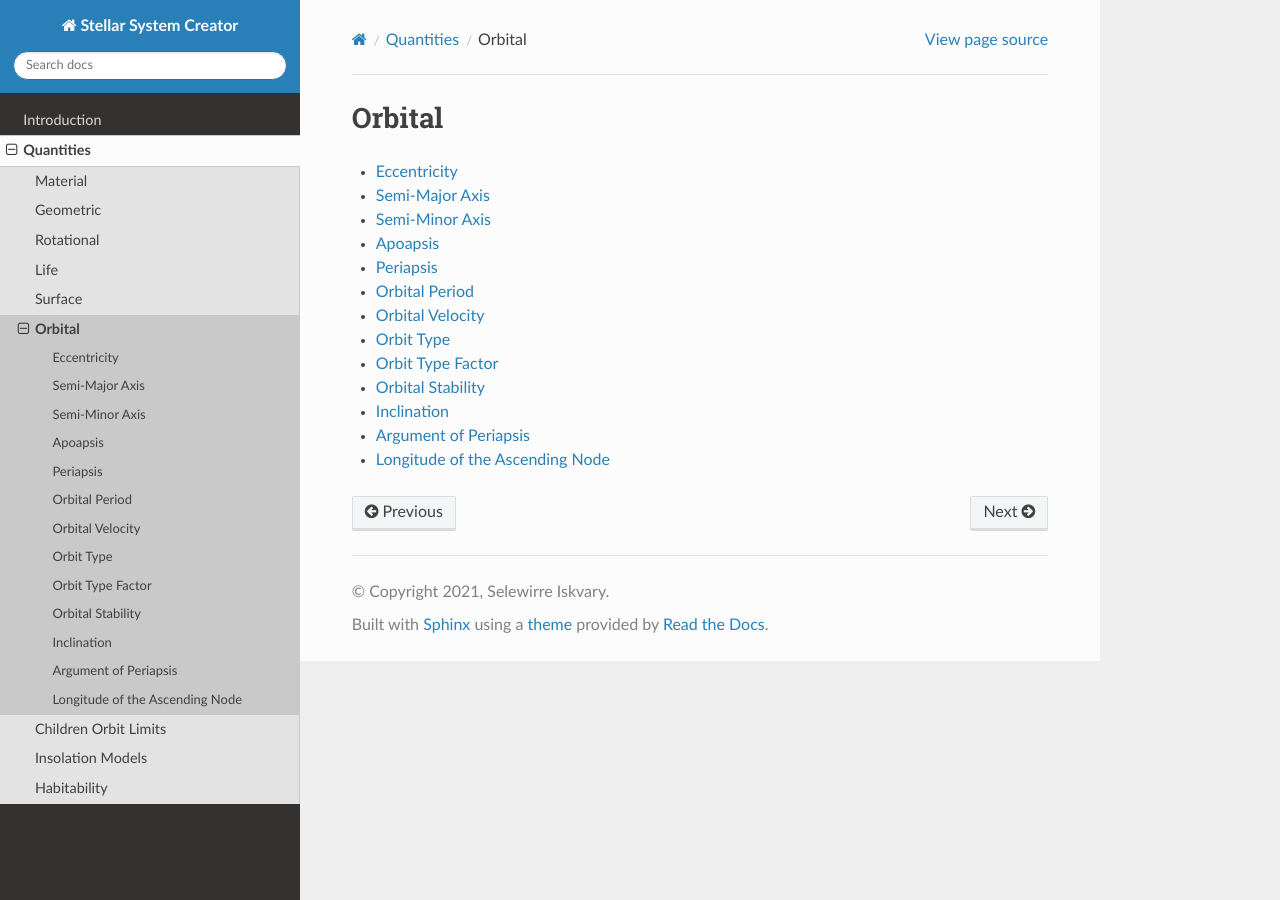
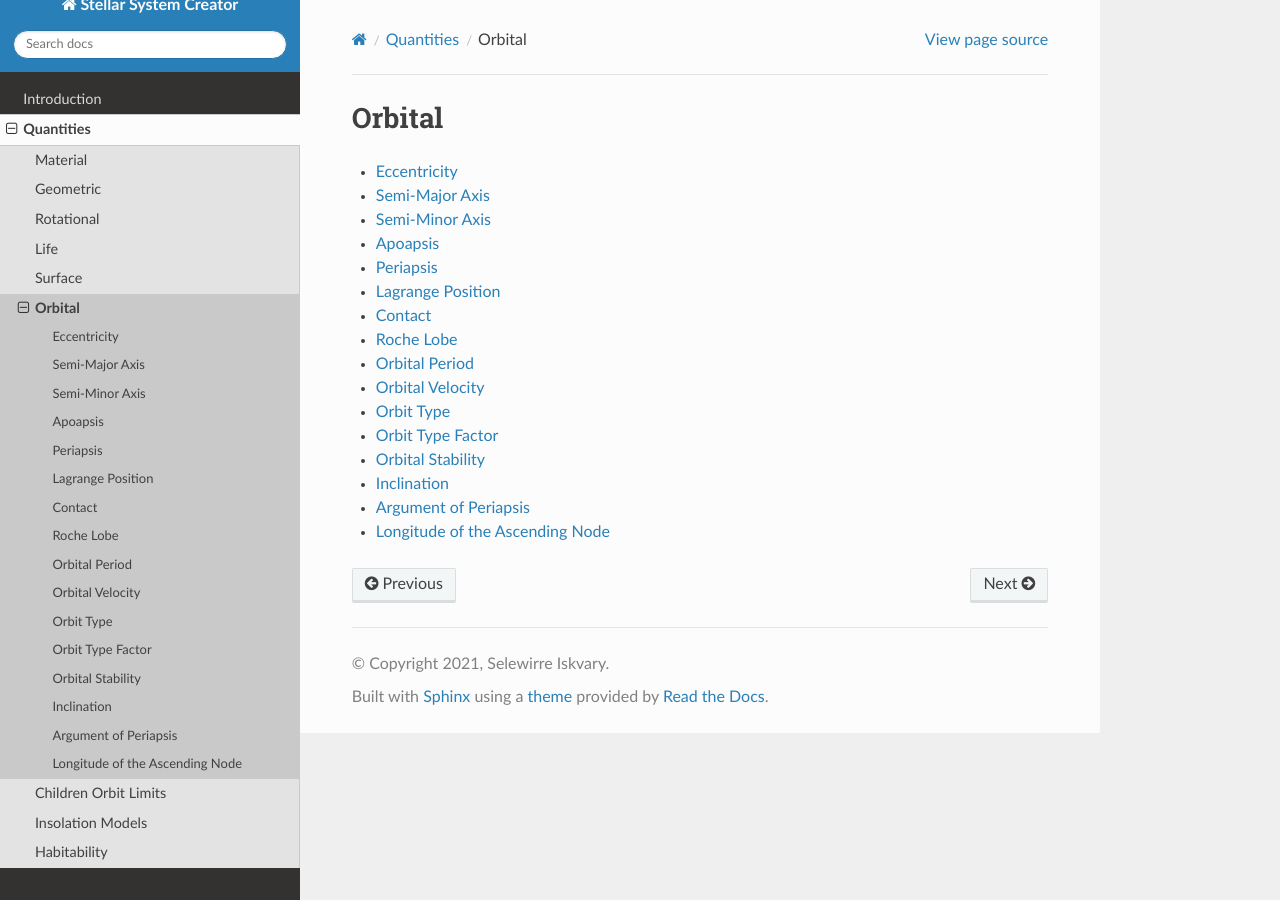
Before and after one commit to selewirre/stellar_system_creator, a Sphinx documentation site: the page built from stellar_system_creator/documentation/source/quantities/orbital/orbital.rst, in a window 1280 px wide. Built offline with Sphinx 7.4.7 and the Read the Docs theme 2.0.0, drawn with Linux system fonts in a browser that asks for light colours.

Commit message:
Added more documentation source files. That should conclude all the details quantities.

```diff
--- /dev/null
+++ b/stellar_system_creator/documentation/source/quantities/material/chemical_composition.rst
@@ -0,0 +1,2 @@
+Chemical Composition
+====================
--- /dev/null
+++ b/stellar_system_creator/documentation/source/quantities/material/composition_type.rst
@@ -0,0 +1,2 @@
+Composition Type
+================
--- a/stellar_system_creator/documentation/source/quantities/material/material.rst
+++ b/stellar_system_creator/documentation/source/quantities/material/material.rst
@@ -5,3 +5,5 @@ Material
 .. toctree::
     mass
     density
+    composition_type
+    chemical_composition
--- /dev/null
+++ b/stellar_system_creator/documentation/source/quantities/orbital/contact.rst
@@ -0,0 +1,2 @@
+Contact
+=======
--- /dev/null
+++ b/stellar_system_creator/documentation/source/quantities/orbital/lagrange_position.rst
@@ -0,0 +1,2 @@
+Lagrange Position
+=================
--- a/stellar_system_creator/documentation/source/quantities/orbital/orbital.rst
+++ b/stellar_system_creator/documentation/source/quantities/orbital/orbital.rst
@@ -8,6 +8,9 @@ Orbital
     semi_minor_axis
     apoapsis
     periapsis
+    lagrange_position
+    contact
+    roche_lobe
     orbital_period
     orbital_velocity
     orbit_type
--- /dev/null
+++ b/stellar_system_creator/documentation/source/quantities/orbital/roche_lobe.rst
@@ -0,0 +1,2 @@
+Roche Lobe
+==========
--- /dev/null
+++ b/stellar_system_creator/documentation/source/quantities/surface/angular_diameter.rst
@@ -0,0 +1,2 @@
+Angular Diameter
+================
--- a/stellar_system_creator/documentation/source/quantities/surface/emission/emission.rst
+++ b/stellar_system_creator/documentation/source/quantities/surface/emission/emission.rst
@@ -8,5 +8,6 @@ Emission
     heat_distribution
     normalized_greenhouse
     incident_flux
+    temperature
     luminosity
-    temperature
+    peak_wavelength
--- /dev/null
+++ b/stellar_system_creator/documentation/source/quantities/surface/emission/peak_wavelength.rst
@@ -0,0 +1,2 @@
+Peak Wavelength
+===============
--- a/stellar_system_creator/documentation/source/quantities/surface/surface.rst
+++ b/stellar_system_creator/documentation/source/quantities/surface/surface.rst
@@ -6,3 +6,4 @@ Surface
     gravity/gravity
     internal_heating/internal_heating
     induced_tide
+    angular_diameter
```
